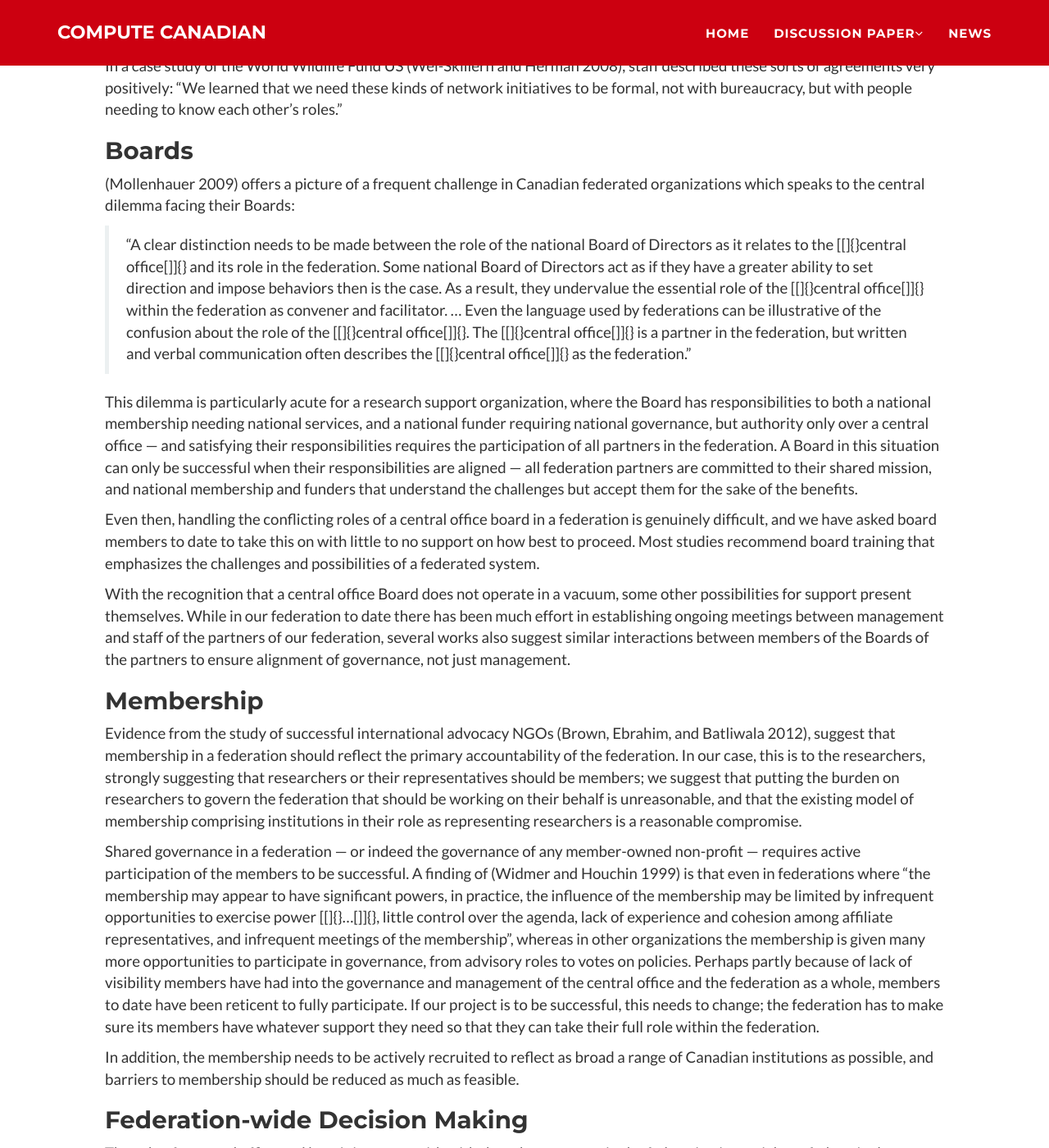
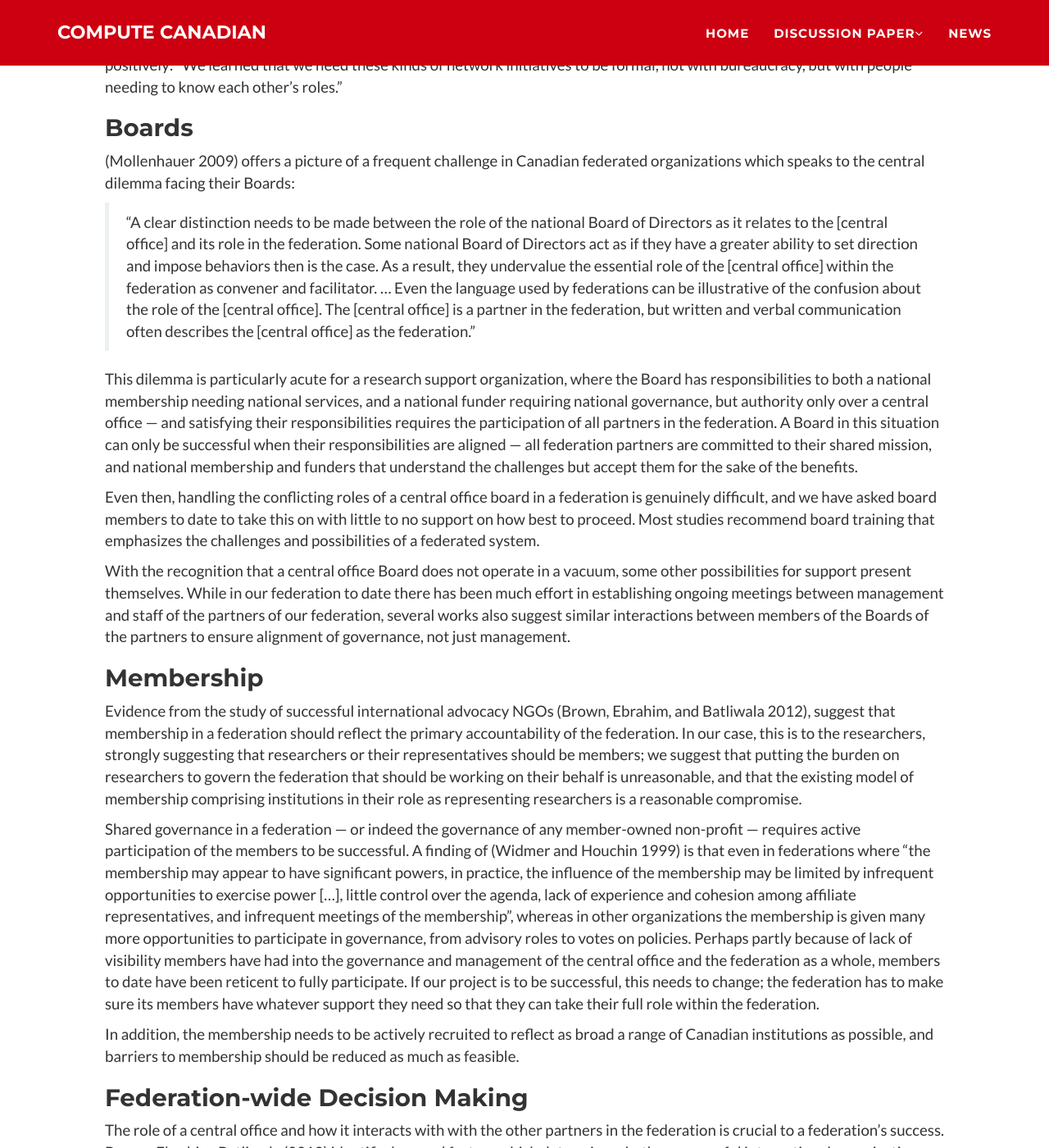
Before and after one commit to ljdursi/computecanadian, a Jekyll site: the page built from discussion-paper/05_governance_best_practices.md, in a window 1280 px wide and 1400 px high, scrolled down 1139 px. Shown: the whole window at 82% size. Built offline with Jekyll 4.4.1, drawn with Linux system fonts in a browser that asks for light colours; some of the changed text lies outside the part shown.

Commit message:
Improved formatting, better tagline

```diff
--- a/_config.yml
+++ b/_config.yml
@@ -2,8 +2,8 @@
 title: Compute Canadian
 email: info@compute-canadian.ca
 url: http://www.compute-canadian.ca.s3-website.ca-central-1.amazonaws.com
-description: "Building a successful and federal computational research enterprise, together"
-skills: "We can build a successful and federal computational research enterprise, together"
+description: "Let's build our successful and federal computational research enterprise, together"
+skills: "Let's build our successful and federal computational research enterprise, together"
 meta_author: Compute Canadian
 
 future: true
--- a/_layouts/default.html
+++ b/_layouts/default.html
@@ -19,7 +19,7 @@
     <div class="content">
         <div class="discussionsection">
             <img src="/img/profile-sm.png">
-            <h3>Our Discussion Paper</h3>
+            <br/><br/>
         </div>
     {{ content }}
 
--- a/discussion-paper/05_governance_best_practices.md
+++ b/discussion-paper/05_governance_best_practices.md
@@ -80,16 +80,16 @@
 Boards:
 
 > “A clear distinction needs to be made between the role of the national
-> Board of Directors as it relates to the [\[]{}central office[\]]{} and
-> its role in the federation. Some national Board of Directors act as if
+> Board of Directors as it relates to the \[central office\] and its
+> role in the federation. Some national Board of Directors act as if
 > they have a greater ability to set direction and impose behaviors then
 > is the case. As a result, they undervalue the essential role of the
-> [\[]{}central office[\]]{} within the federation as convener and
-> facilitator. … Even the language used by federations can be
-> illustrative of the confusion about the role of the [\[]{}central
-> office[\]]{}. The [\[]{}central office[\]]{} is a partner in the
-> federation, but written and verbal communication often describes the
-> [\[]{}central office[\]]{} as the federation.”
+> \[central office\] within the federation as convener and facilitator.
+> … Even the language used by federations can be illustrative of the
+> confusion about the role of the \[central office\]. The \[central
+> office\] is a partner in the federation, but written and verbal
+> communication often describes the \[central office\] as the
+> federation.”
 
 This dilemma is particularly acute for a research support organization,
 where the Board has responsibilities to both a national membership
@@ -133,8 +133,8 @@
 to be successful. A finding of (Widmer and Houchin 1999) is that even in
 federations where “the membership may appear to have significant powers,
 in practice, the influence of the membership may be limited by
-infrequent opportunities to exercise power [\[]{}...[\]]{}, little
-control over the agenda, lack of experience and cohesion among affiliate
+infrequent opportunities to exercise power \[...\], little control over
+the agenda, lack of experience and cohesion among affiliate
 representatives, and infrequent meetings of the membership”, whereas in
 other organizations the membership is given many more opportunities to
 participate in governance, from advisory roles to votes on policies.
@@ -261,6 +261,7 @@
 recent situation with the Alzheimer’s Association in the US (McCambridge
 2016).
 
+
 References
 ================================================
 
--- a/discussion-paper/refs.bib
+++ b/discussion-paper/refs.bib
@@ -33,7 +33,7 @@
 }
 
 @REPORT{bigbrothers,
-  AUTHOR =        {{\relax Strategic~Leverage~Partners}},
+  AUTHOR =        {Strategic~Leverage~Partners},
   TITLE =         {Local Business Structures within a Federated Model},
   YEAR  =         {2009},
   URL   =         {http://www.strategicleveragepartners.com/Perspectives_on_Federations.pdf},
```
Also changed, not shown: other parts of discussion-paper/05_governance_best_practices.md (+5 -5 lines), discussion-paper/fixed-refs.txt (added, +35 -0 lines), 1 other file.
